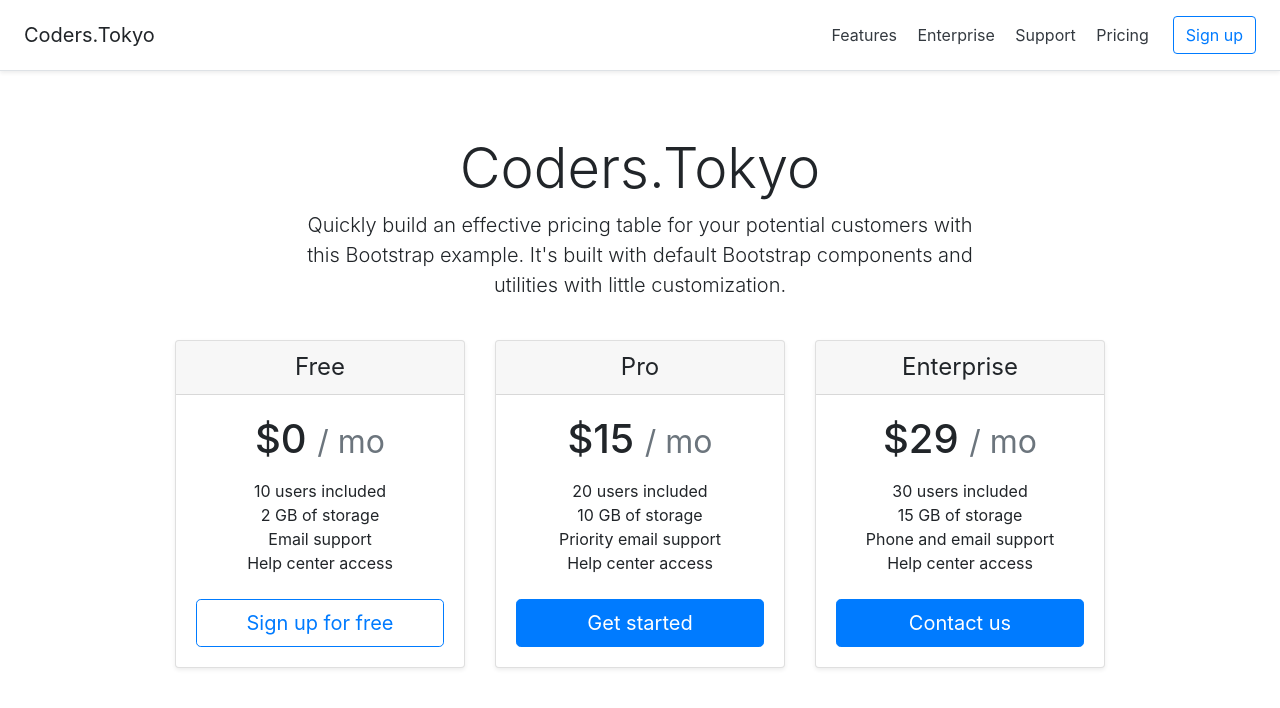
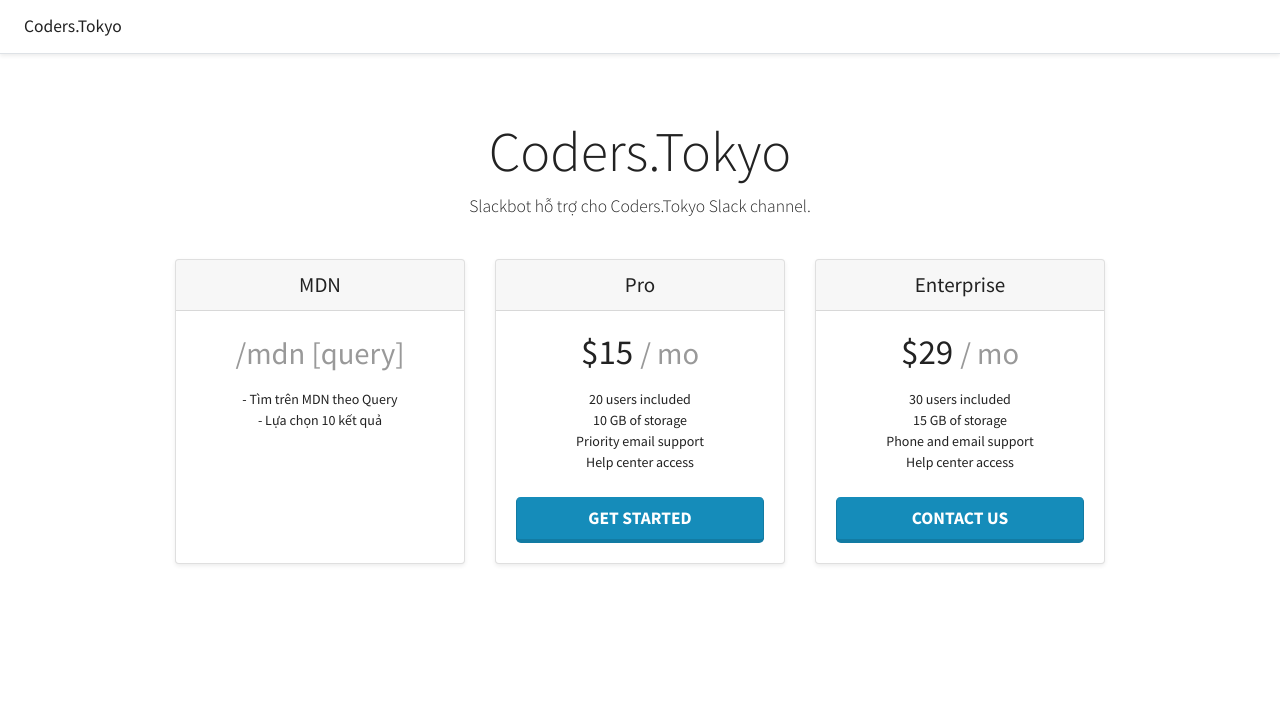
Before and after one commit to nartc/Coders.Tokyo, a website: page public/index.html in a window 1280 px wide. Drawn offline with nearby package versions, Linux system fonts and the light colour scheme.

Commit message:
added help test

```diff
--- a/public/index.html
+++ b/public/index.html
@@ -8,6 +8,8 @@
     <title>Coders.Tokyo Slackbot</title>
     <link rel="stylesheet" href="https://stackpath.bootstrapcdn.com/bootstrap/4.1.3/css/bootstrap.min.css"
           integrity="sha384-MCw98/SFnGE8fJT3GXwEOngsV7Zt27NXFoaoApmYm81iuXoPkFOJwJ8ERdknLPMO" crossorigin="anonymous">
+    <link href="https://stackpath.bootstrapcdn.com/bootswatch/4.1.3/lumen/bootstrap.min.css" rel="stylesheet"
+          integrity="sha384-DfbCiBdRiiNWvRTbHe5X9IfkezKzm0pCrZSKc7EM9mmSl/OyckwbYk3GrajL8Ngy" crossorigin="anonymous">
     <style>
         html {
             font-size: 14px;
@@ -35,38 +37,27 @@
 <body>
 <div class="d-flex flex-column flex-md-row align-items-center p-3 px-md-4 mb-3 bg-white border-bottom shadow-sm">
     <h5 class="my-0 mr-md-auto font-weight-normal">Coders.Tokyo</h5>
-    <nav class="my-2 my-md-0 mr-md-3">
-        <a class="p-2 text-dark" href="#">Features</a>
-        <a class="p-2 text-dark" href="#">Enterprise</a>
-        <a class="p-2 text-dark" href="#">Support</a>
-        <a class="p-2 text-dark" href="#">Pricing</a>
-    </nav>
-    <a class="btn btn-outline-primary" href="#">Sign up</a>
 </div>
 
 <div class="pricing-header px-3 py-3 pt-md-5 pb-md-4 mx-auto text-center">
     <h1 class="display-4">Coders.Tokyo</h1>
-    <p class="lead">Quickly build an effective pricing table for your potential customers with this Bootstrap example.
-        It's built with default Bootstrap components and utilities with little customization.</p>
+    <p class="lead">Slackbot hỗ trợ cho Coders.Tokyo Slack channel.</p>
 </div>
 
 <div class="container">
     <div class="card-deck mb-3 text-center">
         <div class="card mb-4 shadow-sm">
             <div class="card-header">
-                <h4 class="my-0 font-weight-normal">Free</h4>
+                <h4 class="my-0 font-weight-normal">MDN</h4>
             </div>
             <div class="card-body">
-                <h1 class="card-title pricing-card-title">$0
-                    <small class="text-muted">/ mo</small>
+                <h1 class="card-title pricing-card-title">
+                    <small class="text-muted">/mdn [query]</small>
                 </h1>
                 <ul class="list-unstyled mt-3 mb-4">
-                    <li>10 users included</li>
-                    <li>2 GB of storage</li>
-                    <li>Email support</li>
-                    <li>Help center access</li>
+                    <li>- Tìm trên MDN theo Query</li>
+                    <li>- Lựa chọn 10 kết quả</li>
                 </ul>
-                <button type="button" class="btn btn-lg btn-block btn-outline-primary">Sign up for free</button>
             </div>
         </div>
         <div class="card mb-4 shadow-sm">
```
Also changed, not shown: src/slack/slack.controller.ts (+6 -1 lines).
